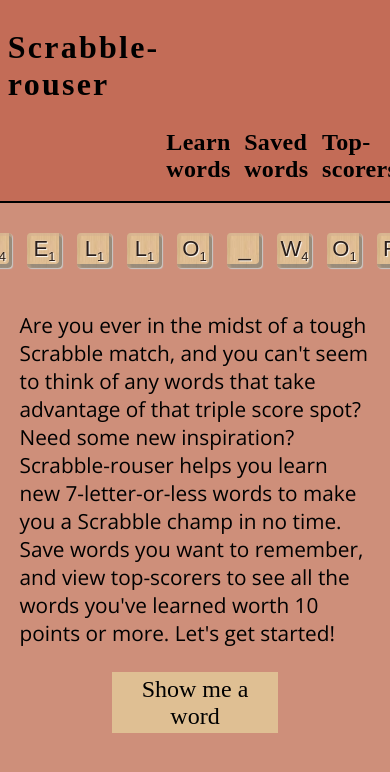
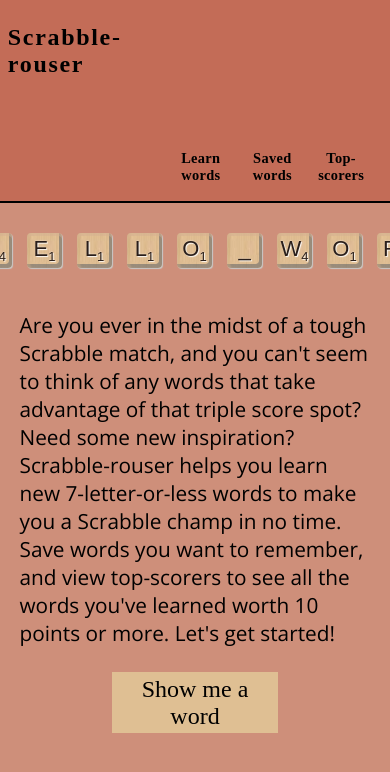
Before and after one commit to kendallha/scrabble-rouser, a React app: page / in a window 390 px wide. Built offline with nearby package versions, Linux system fonts and the light colour scheme; a web font is replaced by a local one.

Commit message:
Fix header layout for mobile

```diff
--- a/src/Components/Header/Header.css
+++ b/src/Components/Header/Header.css
@@ -38,3 +38,26 @@
 .app-name {
   letter-spacing: .07em;
 }
+
+@media screen and (max-width: 850px) {
+  .nav {
+    margin-right: 3%;
+  }
+}
+
+@media screen and (max-width: 730px) {
+  .nav-link {
+    font-size: .9em;
+    text-align: center;
+  }
+}
+
+@media screen and (max-width: 520px) {
+  .app-name {
+     font-size: 1.5em;
+  }
+
+  .nav {
+    margin-right: 6%;
+  }
+}
```
